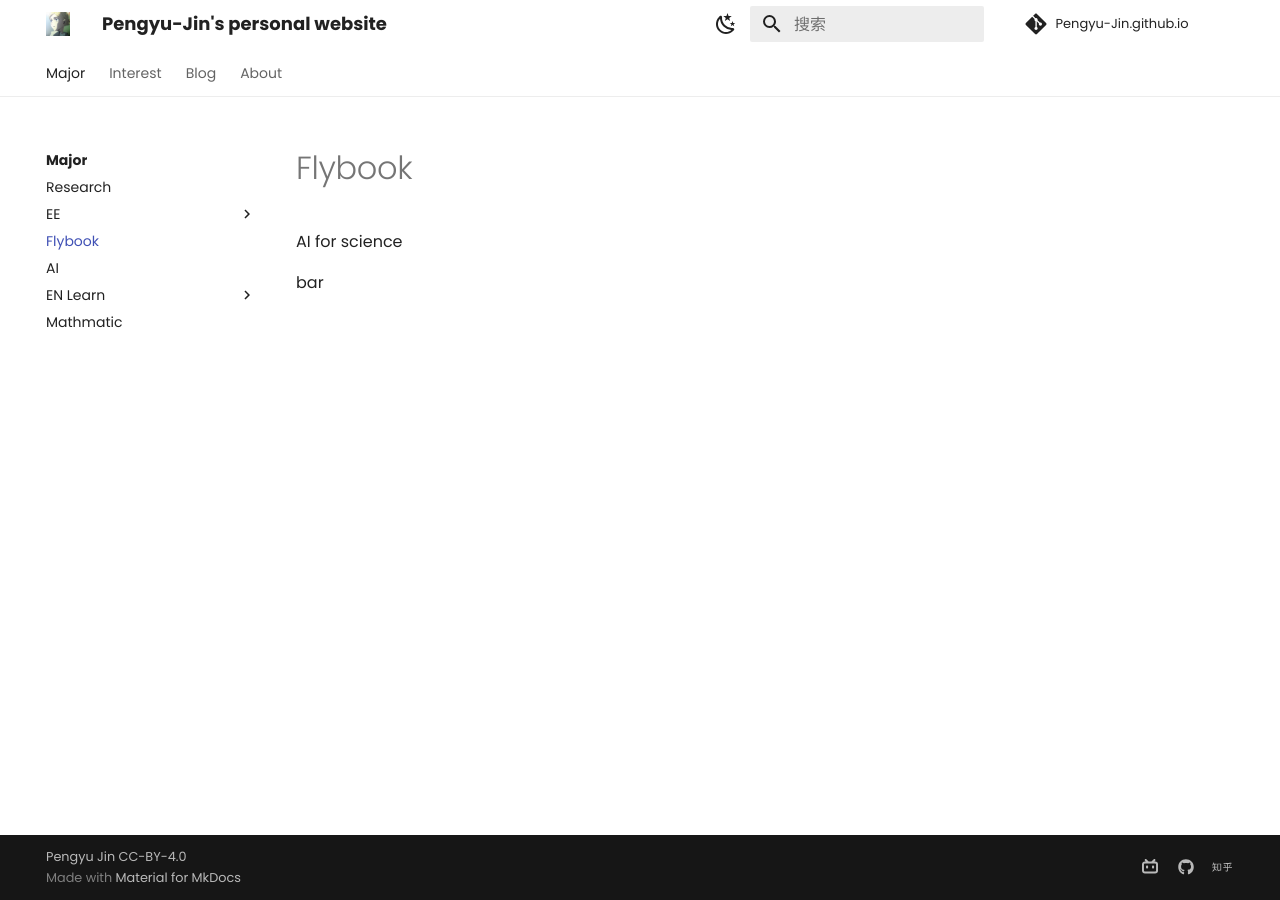
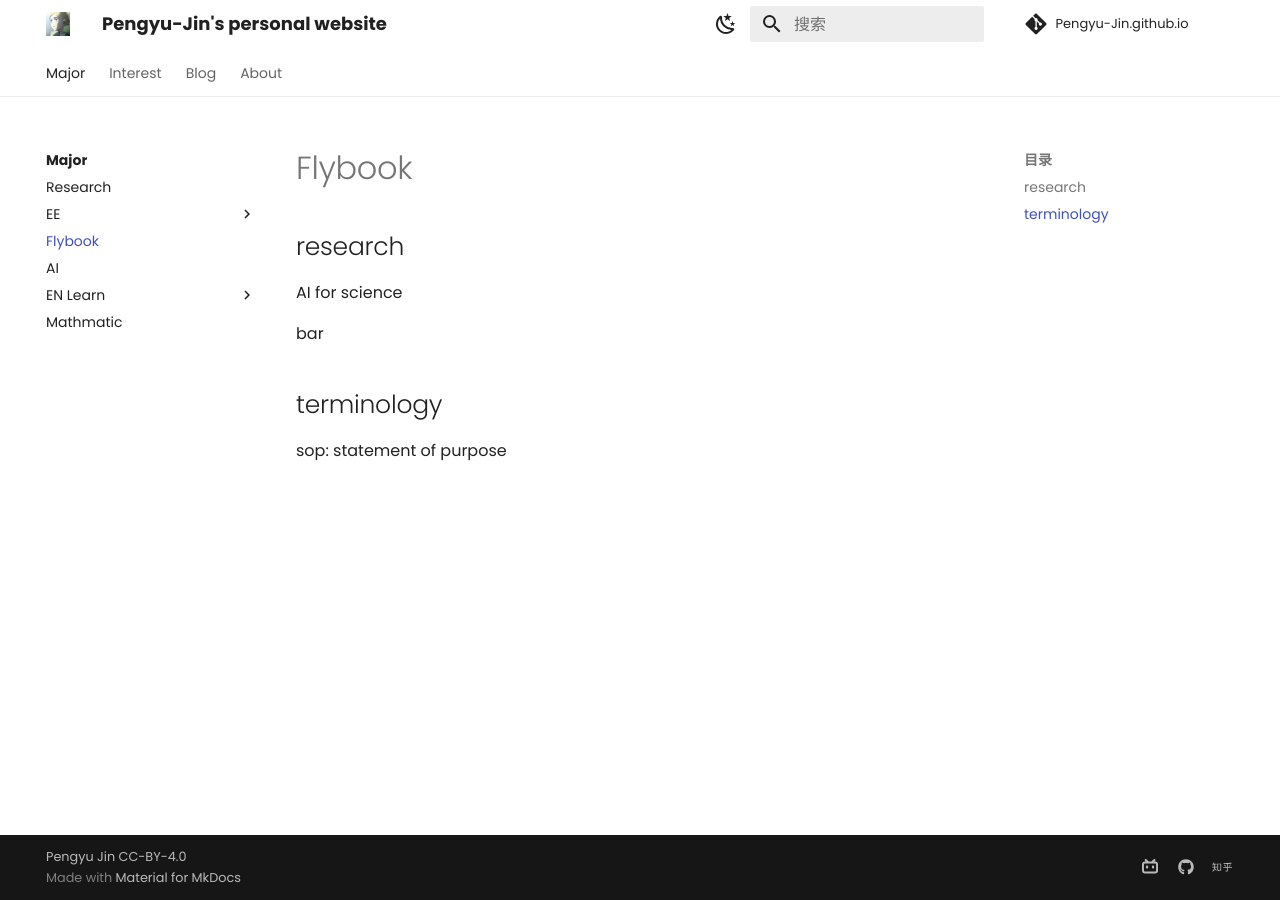
Before and after one commit to Pengyu-Jin/Pengyu-Jin.github.io, an MkDocs documentation site: the page built from docs/major/flybook/fly.md, in a window 1280 px wide. Built offline with MkDocs 1.6.1 and Material for MkDocs 9.7.7, drawn with Linux system fonts in a browser that asks for light colours; comment, search, counter and statistics services are not loaded.

Commit message:
20250116

```diff
--- a/docs/major/flybook/fly.md
+++ b/docs/major/flybook/fly.md
@@ -1,5 +1,8 @@
-sop: statement of purpose
+## research
 
 AI for science
 
 bar
+
+## terminology
+sop: statement of purpose
```
